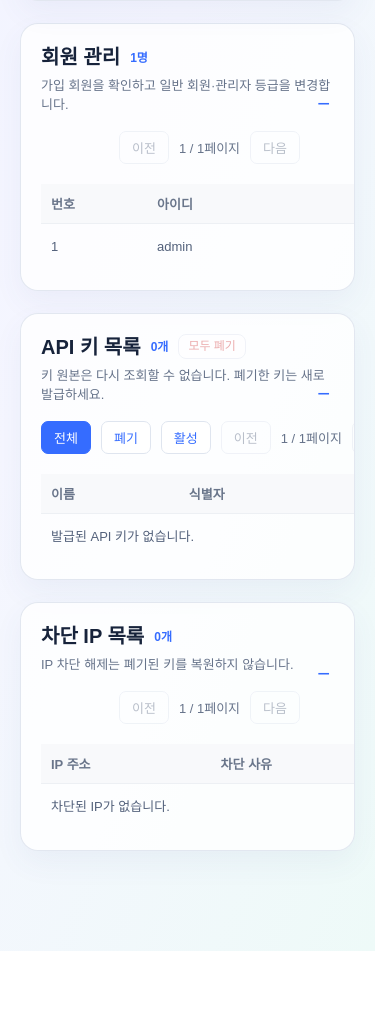
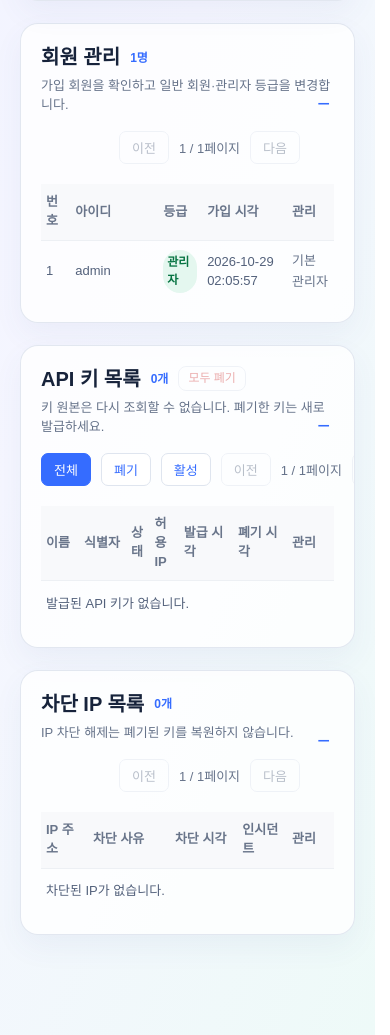
Before and after one commit to altdmfk/network-team03, a Flask app: page /admin in a window 390 px wide. Shown: the part 706-1741 px from the top of the page. Before the commit the page ends 1657 px from the top, so only its background shows below. Run offline with Flask 3, Linux system fonts and the light colour scheme; the visitor is signed in with stand-in values (Sample User, id 1); data that the repository does not hold is empty.

Commit message:
Fix incident ordering and responsive management tables

```diff
--- a/web-app/app.py
+++ b/web-app/app.py
@@ -698,7 +698,18 @@ def dashboard():
     event_page = Page.create(db.execute("SELECT COUNT(*) FROM security_events" + event_where, event_params).fetchone()[0],
                              request.args.get("events_page"))
     ticket_rows = db.execute(
-        "SELECT * FROM incident_tickets" + ticket_where + " ORDER BY created_at DESC, id DESC LIMIT ? OFFSET ?",
+        "SELECT * FROM incident_tickets" + ticket_where + """
+        ORDER BY CONVERT_TZ(
+            CAST(REPLACE(LEFT(created_at, 19), 'T', ' ') AS DATETIME),
+            CASE
+                WHEN RIGHT(created_at, 1) = 'Z' THEN '+00:00'
+                WHEN RIGHT(created_at, 6) REGEXP '^[+-][0-9]{2}:[0-9]{2}$'
+                    THEN RIGHT(created_at, 6)
+                ELSE '+09:00'
+            END,
+            '+00:00'
+        ) DESC, id DESC LIMIT ? OFFSET ?
+        """,
         ticket_params + (ticket_page.size, ticket_page.offset),
     ).fetchall()
     tickets = [dict(row) for row in ticket_rows]
--- a/web-app/static/style.css
+++ b/web-app/static/style.css
@@ -105,7 +105,7 @@ input:focus, textarea:focus { border-color: var(--blue); box-shadow: 0 0 0 3px r
 .issued-key input { width: 100%; font-family: Consolas, monospace; }
 .issued-key p { overflow-wrap: anywhere; }
 .admin-page .admin-table th, .admin-page .admin-table td { white-space: nowrap; }
-.admin-page .key-table { table-layout: fixed; min-width: 1060px; }
+.admin-page .key-table { table-layout: fixed; min-width: 0; }
 .key-table .key-name-col { width: 13%; }
 .key-table .key-id-col { width: 16%; }
 .key-table .key-status-col { width: 8%; }
@@ -113,7 +113,7 @@ input:focus, textarea:focus { border-color: var(--blue); box-shadow: 0 0 0 3px r
 .key-table .key-time-col { width: 18.5%; }
 .key-table .key-action-col, .admin-table .management-col { width: 16%; }
 .admin-page .key-table td { height: 46px; overflow: hidden; text-overflow: ellipsis; }
-.admin-page .admin-table { table-layout: fixed; min-width: 1060px; }
+.admin-page .admin-table { table-layout: fixed; min-width: 0; }
 .admin-page .admin-table td { height: 46px; overflow: hidden; text-overflow: ellipsis; }
 .admin-page .admin-table th:last-child, .admin-page .admin-table td:last-child { text-align: left; }
 .admin-page .member-table td { height: 46px; overflow: hidden; text-overflow: ellipsis; }
@@ -202,8 +202,8 @@ input:focus, textarea:focus { border-color: var(--blue); box-shadow: 0 0 0 3px r
 .event-table th { padding: 10px; background: #f8f9fb; color: #69758a; font-weight: 700; text-align: left; white-space: nowrap; }
 .event-table td { padding: 10px; border-top: 1px solid #edf0f4; vertical-align: middle; line-height: 1.25; }
 .event-table code { color: var(--ink); font-family: Consolas, monospace; font-size: 12px; }
-.dashboard-page .ticket-table, .dashboard-page .event-table { table-layout: fixed; min-width: 1330px; }
-.dashboard-time-col { width: 14%; }
+.dashboard-page .ticket-table, .dashboard-page .event-table { table-layout: fixed; min-width: 0; }
+.dashboard-time-col { width: 13%; }
 .dashboard-page .ticket-table td, .dashboard-page .event-table td { white-space: nowrap; overflow: hidden; text-overflow: ellipsis; }
 .dashboard-page .ticket-table td.ticket-title { white-space: normal; overflow: visible; text-overflow: clip; word-break: keep-all; overflow-wrap: anywhere; }
 .decision { display: inline-flex; align-items: center; gap: 4px; padding: 4px 9px; border-radius: 999px; font-size: 12px; font-weight: 700; white-space: nowrap; }
@@ -261,3 +261,39 @@ input:focus, textarea:focus { border-color: var(--blue); box-shadow: 0 0 0 3px r
   .intro { font-size: 14px; }
   .metric-grid { grid-template-columns: 1fr; }
 }
+
+/* Let dashboard columns share the available panel width, including split views. */
+@media (max-width: 1400px) {
+  .dashboard-page .ticket-table th, .dashboard-page .event-table th,
+  .dashboard-page .ticket-table td, .dashboard-page .event-table td,
+  .admin-page .admin-table th, .admin-page .admin-table td {
+    padding: 9px 5px;
+    white-space: normal;
+    overflow-wrap: anywhere;
+    text-overflow: clip;
+    line-height: 1.45;
+  }
+  .dashboard-page .event-reason { min-width: 0; max-width: none; }
+  .dashboard-page .event-table col:nth-child(2) { width: 23% !important; }
+  .dashboard-page .event-table col:nth-child(3) { width: 16% !important; }
+  .dashboard-page .event-table col:nth-child(4) { width: 10% !important; }
+  .dashboard-page .event-table col:nth-child(5) { width: 9% !important; }
+  .dashboard-page .event-table col:nth-child(6) { width: 25% !important; }
+  .dashboard-page .ticket-table .status,
+  .dashboard-page .event-table .decision { padding: 4px; white-space: normal; }
+  .admin-page .key-details-button {
+    white-space: normal;
+    overflow-wrap: anywhere;
+    text-align: left;
+  }
+  .admin-page .key-management-actions { flex-wrap: wrap; }
+  .admin-page .admin-table .status,
+  .admin-page .admin-table .admin-action,
+  .admin-page .admin-table .management-action,
+  .dashboard-page .ticket-table .management-action {
+    max-width: 100%;
+    padding: 4px;
+    white-space: normal;
+    overflow-wrap: anywhere;
+  }
+}
```
